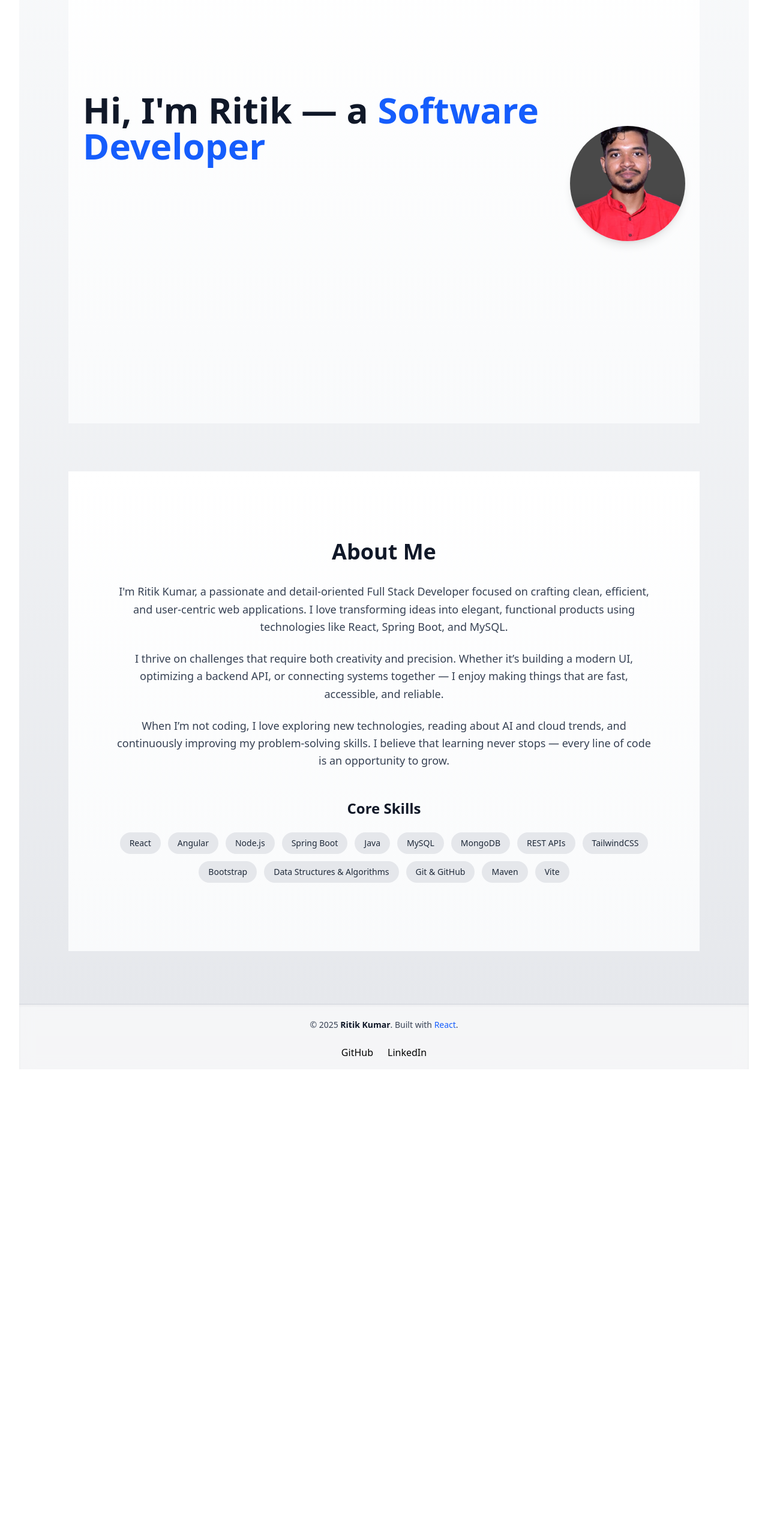
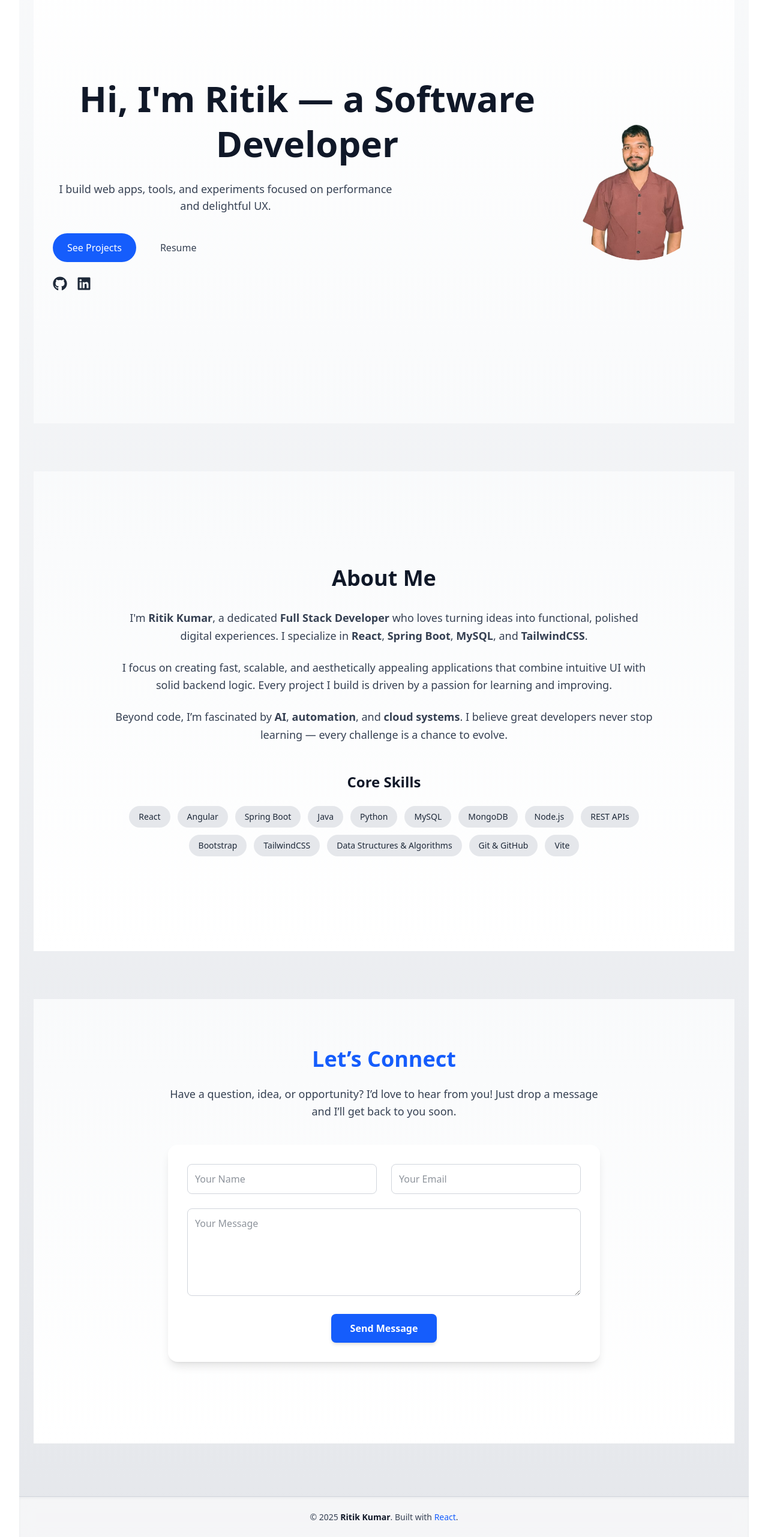
Before and after one commit to ritikdolly/Portfolio, a React (Vite) app: page / in a window 1280 px wide. Shown: the part 234-2797 px from the top of the page at 60% size. Before the commit the page ends 2049 px from the top, so only its background shows below. Built offline with nearby package versions, Linux system fonts and the light colour scheme.

Commit message:
added contact page

```diff
--- a/src/index.css
+++ b/src/index.css
@@ -11,7 +11,7 @@
 
 
 :root{
---max-w: 1100px;
+--max-w: 1300px;
 }
 
 
--- a/src/pages/Home.jsx
+++ b/src/pages/Home.jsx
@@ -1,6 +1,7 @@
 import React from 'react'
 import Hero from '../sections/Hero/Hero'
 import About from '../sections/About/About'
+import Contact from '../sections/Contact/Contact'
 
 
 export default function Home(){
@@ -8,6 +9,7 @@ return (
 <div className="space-y-20">
 <Hero />
 <About/>
+<Contact/>
 </div>
 )
 }
--- a/src/sections/About/About.jsx
+++ b/src/sections/About/About.jsx
@@ -5,48 +5,56 @@ export default function About() {
   return (
     <section
       id="about"
-      className="min-h-screen flex items-center justify-center bg-gradient-to-b from-white to-gray-50 dark:from-gray-900 dark:to-gray-800 px-6 py-20"
+      className="min-h-screen flex items-center justify-center bg-gradient-to-b from-gray-50 to-white dark:from-gray-800 dark:to-gray-900 px-6 py-20 overflow-hidden"
     >
       <motion.div
-        initial={{ opacity: 0, y: 40 }}
+        initial={{ opacity: 0, y: 60 }}
         whileInView={{ opacity: 1, y: 0 }}
-        transition={{ duration: 0.8, ease: "easeOut" }}
-        viewport={{ once: true }}
+        viewport={{ once: false, amount: 0.3 }}
+        transition={{ duration: 0.8 }}
         className="max-w-4xl mx-auto text-center"
       >
-        {/* Title */}
         <motion.h2
-          whileHover={{ scale: 1.05 }}
-          transition={{ duration: 0.3 }}
+          whileHover={{ scale: 1.05, color: "#3b82f6" }}
+          transition={{ duration: 0.4 }}
           className="text-4xl font-bold text-gray-900 dark:text-white mb-8"
         >
           About Me
         </motion.h2>
 
-        {/* Description */}
-        {[
-          `I'm Ritik Kumar, a passionate and detail-oriented Full Stack Developer focused on crafting clean, efficient, and user-centric web applications. I love transforming ideas into elegant, functional products using technologies like React, Spring Boot, and MySQL.`,
-          `I thrive on challenges that require both creativity and precision. Whether it’s building a modern UI, optimizing a backend API, or connecting systems together — I enjoy making things that are fast, accessible, and reliable.`,
-          `When I’m not coding, I love exploring new technologies, reading about AI and cloud trends, and continuously improving my problem-solving skills. I believe that learning never stops — every line of code is an opportunity to grow.`,
-        ].map((text, i) => (
-          <motion.p
-            key={i}
-            initial={{ opacity: 0, y: 20 }}
-            whileInView={{ opacity: 1, y: 0 }}
-            transition={{ delay: i * 0.2, duration: 0.7 }}
-            viewport={{ once: true }}
-            className="text-gray-700 dark:text-gray-300 leading-relaxed mb-6 text-lg"
-          >
-            {text}
-          </motion.p>
-        ))}
+        <motion.p
+          whileHover={{ scale: 1.02 }}
+          transition={{ duration: 0.3 }}
+          className="text-gray-700 dark:text-gray-300 leading-relaxed text-lg mb-6"
+        >
+          I'm <b>Ritik Kumar</b>, a dedicated <b>Full Stack Developer</b> who loves turning ideas into functional, polished digital experiences.
+          I specialize in <b>React</b>, <b>Spring Boot</b>, <b>MySQL</b>, and <b>TailwindCSS</b>.
+        </motion.p>
 
-        {/* Animated Skill Section */}
+        <motion.p
+          whileHover={{ scale: 1.02 }}
+          transition={{ duration: 0.3 }}
+          className="text-gray-700 dark:text-gray-300 leading-relaxed text-lg mb-6"
+        >
+          I focus on creating fast, scalable, and aesthetically appealing applications that combine intuitive UI with solid backend logic.
+          Every project I build is driven by a passion for learning and improving.
+        </motion.p>
+
+        <motion.p
+          whileHover={{ scale: 1.02 }}
+          transition={{ duration: 0.3 }}
+          className="text-gray-700 dark:text-gray-300 leading-relaxed text-lg"
+        >
+          Beyond code, I’m fascinated by <b>AI</b>, <b>automation</b>, and <b>cloud systems</b>.
+          I believe great developers never stop learning — every challenge is a chance to evolve.
+        </motion.p>
+
+        {/* Skills */}
         <motion.div
-          initial={{ opacity: 0, scale: 0.9 }}
+          initial={{ opacity: 0, scale: 0.8 }}
           whileInView={{ opacity: 1, scale: 1 }}
-          transition={{ delay: 0.8, duration: 0.6 }}
-          viewport={{ once: true }}
+          viewport={{ once: false, amount: 0.4 }}
+          transition={{ delay: 0.3, duration: 0.8 }}
           className="mt-12"
         >
           <h3 className="text-2xl font-semibold text-gray-900 dark:text-white mb-6">
@@ -56,44 +64,45 @@ export default function About() {
           <motion.div
             initial="hidden"
             whileInView="visible"
+            viewport={{ once: false, amount: 0.3 }}
             variants={{
               hidden: {},
               visible: {
                 transition: { staggerChildren: 0.08 },
               },
             }}
-            viewport={{ once: true }}
             className="flex flex-wrap justify-center gap-3 text-gray-800 dark:text-gray-200"
           >
             {[
               "React",
               "Angular",
-              "Node.js",
               "Spring Boot",
               "Java",
+              "Python",
               "MySQL",
               "MongoDB",
+              "Node.js",
               "REST APIs",
+              "Bootstrap",
               "TailwindCSS",
-              "Bootstrap",
               "Data Structures & Algorithms",
               "Git & GitHub",
-              "Maven",
               "Vite",
             ].map((skill, i) => (
               <motion.span
                 key={skill}
                 variants={{
-                  hidden: { opacity: 0, y: 15 },
+                  hidden: { opacity: 0, y: 20 },
                   visible: { opacity: 1, y: 0 },
                 }}
-                transition={{ duration: 0.4, delay: i * 0.05 }}
+                transition={{ duration: 0.4 }}
                 whileHover={{
-                  scale: 1.1,
-                  backgroundColor: "rgb(59,130,246)",
+                  scale: 1.2,
+                  backgroundColor: "#3b82f6",
                   color: "#fff",
+                  boxShadow: "0 0 20px rgba(59,130,246,0.6)",
                 }}
-                className="px-4 py-2 bg-gray-200 dark:bg-gray-700 rounded-full text-sm font-medium cursor-default transition"
+                className="px-4 py-2 bg-gray-200 dark:bg-gray-700 rounded-full text-sm font-medium transition cursor-pointer"
               >
                 {skill}
               </motion.span>
--- a/src/sections/Contact/Contact.jsx
+++ b/src/sections/Contact/Contact.jsx
@@ -0,0 +1,156 @@
+import { motion } from "framer-motion";
+import { useState } from "react";
+
+function Contact() {
+  const [sent, setSent] = useState(false);
+
+  const handleSubmit = (e) => {
+    setSent(true);
+    setTimeout(() => setSent(false), 4000);
+  };
+
+  return (
+    <motion.section
+      id="contact"
+      className="py-20 bg-gradient-to-b from-gray-50 to-white dark:from-gray-900 dark:to-gray-800"
+      initial={{ opacity: 0, y: 50 }}
+      whileInView={{ opacity: 1, y: 0 }}
+      transition={{ duration: 0.8 }}
+      viewport={{ once: true }}
+    >
+      <motion.div
+        className="max-w-3xl mx-auto text-center px-6"
+        initial={{ opacity: 0 }}
+        whileInView={{ opacity: 1 }}
+        transition={{ delay: 0.3, duration: 0.8 }}
+        viewport={{ once: true }}
+      >
+        <motion.h2
+          className="text-4xl font-bold text-blue-600 dark:text-blue-400 mb-6"
+          whileHover={{
+            scale: 1.05,
+            textShadow: "0px 0px 10px rgba(37,99,235,0.7)",
+          }}
+          transition={{ type: "spring", stiffness: 200 }}
+        >
+          Let’s Connect
+        </motion.h2>
+
+        <motion.p
+          className="text-gray-700 dark:text-gray-300 text-lg mb-10 leading-relaxed"
+          initial={{ opacity: 0, y: 20 }}
+          whileInView={{ opacity: 1, y: 0 }}
+          transition={{ delay: 0.4, duration: 0.7 }}
+        >
+          Have a question, idea, or opportunity?
+          I’d love to hear from you! Just drop a message and I’ll get back to you soon.
+        </motion.p>
+
+        <motion.form
+          action="https://formspree.io/f/mrboekvg"
+          method="POST"
+          onSubmit={handleSubmit}
+          className="space-y-6 bg-white dark:bg-gray-900/70 p-8 rounded-2xl shadow-lg backdrop-blur-sm relative"
+          initial={{ scale: 0.9, opacity: 0 }}
+          whileInView={{ scale: 1, opacity: 1 }}
+          transition={{ delay: 0.5, duration: 0.8 }}
+          viewport={{ once: true }}
+        >
+          <div className="grid grid-cols-1 md:grid-cols-2 gap-6">
+            <motion.input
+              type="text"
+              name="name"
+              placeholder="Your Name"
+              className="w-full p-3 rounded-lg border border-gray-300 dark:border-gray-700 bg-transparent focus:ring-2 focus:ring-blue-500 outline-none transition-all"
+              required
+              whileFocus={{ scale: 1.02 }}
+            />
+            <motion.input
+              type="email"
+              name="email"
+              placeholder="Your Email"
+              className="w-full p-3 rounded-lg border border-gray-300 dark:border-gray-700 bg-transparent focus:ring-2 focus:ring-blue-500 outline-none transition-all"
+              required
+              whileFocus={{ scale: 1.02 }}
+            />
+          </div>
+
+          <motion.textarea
+            name="message"
+            rows="5"
+            placeholder="Your Message"
+            className="w-full p-3 rounded-lg border border-gray-300 dark:border-gray-700 bg-transparent focus:ring-2 focus:ring-blue-500 outline-none transition-all"
+            required
+            whileFocus={{ scale: 1.02 }}
+          ></motion.textarea>
+
+          <motion.button
+            type="submit"
+            className="px-8 py-3 bg-blue-600 text-white font-semibold rounded-lg shadow-md hover:bg-blue-700 transition-all"
+            whileHover={{
+              scale: 1.1,
+              boxShadow: "0 0 20px rgba(37,99,235,0.6)",
+            }}
+            whileTap={{ scale: 0.9 }}
+          >
+            {sent ? "Sent ✅" : "Send Message"}
+          </motion.button>
+
+          {sent && (
+            <motion.p
+              className="absolute -bottom-10 left-1/2 transform -translate-x-1/2 text-green-600 dark:text-green-400 font-semibold"
+              initial={{ opacity: 0, y: 10 }}
+              animate={{ opacity: 1, y: 0 }}
+              transition={{ duration: 0.5 }}
+            >
+              Message sent successfully!
+            </motion.p>
+          )}
+        </motion.form>
+
+        {/* Social Links */}
+        <motion.div
+          className="flex justify-center mt-14 space-x-8 text-3xl"
+          initial={{ opacity: 0, y: 20 }}
+          whileInView={{ opacity: 1, y: 0 }}
+          transition={{ delay: 0.6, duration: 0.8 }}
+          viewport={{ once: true }}
+        >
+          {[
+            {
+              href: "https://github.com/ritikdolly",
+              icon: "fa-brands fa-github",
+            },
+            {
+              href: "https://linkedin.com/in/ritik-kumar-0a2728192/",
+              icon: "fa-brands fa-linkedin",
+            },
+            {
+              href: "mailto:ritik409kumar@gmail.com",
+              icon: "fa-solid fa-envelope",
+            },
+          ].map((item, index) => (
+            <motion.a
+              key={index}
+              href={item.href}
+              target="_blank"
+              rel="noopener noreferrer"
+              className="hover:text-blue-600 dark:hover:text-blue-400 transition-all"
+              whileHover={{
+                scale: 1.3,
+                rotate: 10,
+                y: -5,
+                textShadow: "0 0 12px rgba(37,99,235,0.8)",
+              }}
+              whileTap={{ scale: 0.9 }}
+            >
+              <i className={item.icon}></i>
+            </motion.a>
+          ))}
+        </motion.div>
+      </motion.div>
+    </motion.section>
+  );
+}
+
+export default Contact;
--- a/src/sections/Hero/Hero.jsx
+++ b/src/sections/Hero/Hero.jsx
@@ -6,103 +6,99 @@ export default function Hero() {
   return (
     <section
       id="hero"
-      className="flex flex-col md:flex-row items-center justify-center min-h-screen gap-8 px-6 py-20 bg-gradient-to-b from-white to-gray-50 dark:from-gray-900 dark:to-gray-800"
+      className="flex flex-col md:flex-row items-center justify-between min-h-screen px-8 py-20 bg-gradient-to-b from-white to-gray-50 dark:from-gray-900 dark:to-gray-800 overflow-hidden"
     >
-      {/* Text Section */}
+      {/* Left content */}
       <motion.div
-        initial={{ opacity: 0, y: 50 }}
-        whileInView={{ opacity: 1, y: 0 }}
-        transition={{ duration: 0.8, ease: "easeOut" }}
-        viewport={{ once: true }}
-        className="flex-1 text-center md:text-left"
+        initial={{ opacity: 0, x: -80 }}
+        whileInView={{ opacity: 1, x: 0 }}
+        viewport={{ once: false, amount: 0.3 }}
+        transition={{ duration: 1, ease: "easeOut" }}
+        className="flex-1 space-y-6"
       >
         <motion.h1
-          whileHover={{ scale: 1.02 }}
-          transition={{ duration: 0.3 }}
-          className="text-4xl md:text-6xl font-extrabold text-gray-900 dark:text-white"
+          whileHover={{ scale: 1.05, color: "#3b82f6" }}
+          transition={{ duration: 0.4 }}
+          className="text-4xl md:text-6xl font-extrabold leading-tight text-gray-900 dark:text-white"
         >
-          Hi, I'm Ritik — a{" "}
-          <span className="text-blue-600 dark:text-blue-400">Software Developer</span>
+          Hi, I'm Ritik — a Software Developer
         </motion.h1>
 
         <motion.p
-          initial={{ opacity: 0 }}
-          animate={{ opacity: 1 }}
-          transition={{ delay: 0.3, duration: 0.8 }}
-          className="mt-4 max-w-xl mx-auto md:mx-0 text-gray-700 dark:text-gray-300"
+          initial={{ opacity: 0, y: 20 }}
+          whileInView={{ opacity: 1, y: 0 }}
+          transition={{ delay: 0.2, duration: 0.8 }}
+          className="text-gray-700 dark:text-gray-300 text-lg max-w-xl"
         >
-          I build web apps, tools, and experiments focused on performance and
-          delightful user experience.
+          I build web apps, tools, and experiments focused on performance and delightful UX.
         </motion.p>
 
-        {/* Buttons */}
-        <motion.div
-          initial={{ opacity: 0 }}
-          animate={{ opacity: 1 }}
-          transition={{ delay: 0.5 }}
-          className="mt-6 flex justify-center md:justify-start gap-4"
-        >
+        <div className="flex gap-4 mt-8">
           <motion.a
-            whileHover={{ scale: 1.05 }}
             href="#projects"
-            className="px-5 py-3 bg-blue-600 text-white rounded-lg shadow hover:bg-blue-700 transition"
+            whileHover={{
+              scale: 1.1,
+              boxShadow: "0 0 20px rgba(59,130,246,0.6)",
+            }}
+            transition={{ duration: 0.3 }}
+            className="px-6 py-3 bg-blue-600 text-white rounded-full font-medium hover:bg-blue-700"
           >
             See Projects
           </motion.a>
+
           <motion.a
-            whileHover={{ scale: 1.05 }}
             href="/resume.pdf"
             target="_blank"
-            className="px-5 py-3 border border-gray-400 dark:border-gray-600 rounded-lg hover:bg-gray-200 dark:hover:bg-gray-700 transition"
+            whileHover={{
+              scale: 1.1,
+              boxShadow: "0 0 20px rgba(255,255,255,0.4)",
+            }}
+            transition={{ duration: 0.3 }}
+            className="px-6 py-3 text-gray-700 dark:text-gray-300 rounded-full font-medium hover:bg-gray-200 dark:hover:bg-gray-700"
           >
             Resume
           </motion.a>
-        </motion.div>
+        </div>
 
-        {/* Social Links */}
-        <motion.div
-          initial={{ opacity: 0 }}
-          animate={{ opacity: 1 }}
-          transition={{ delay: 0.7 }}
-          className="mt-6 flex justify-center md:justify-start gap-5"
-        >
+        <div className="flex gap-4 mt-6 text-2xl">
           <motion.a
             href="https://github.com/ritikdolly"
             target="_blank"
-            aria-label="GitHub"
-            whileHover={{ scale: 1.2, rotate: 10 }}
+            whileHover={{ scale: 1.2, rotate: 10, color: "#3b82f6" }}
             transition={{ type: "spring", stiffness: 300 }}
-            className="text-gray-600 dark:text-gray-300 hover:text-blue-600 dark:hover:text-blue-400"
           >
-            <FaGithub size={24} />
+            <FaGithub />
           </motion.a>
-
           <motion.a
             href="https://www.linkedin.com/in/ritik-kumar-0a2728192/"
             target="_blank"
-            aria-label="LinkedIn"
-            whileHover={{ scale: 1.2, rotate: -10 }}
+            whileHover={{ scale: 1.2, rotate: -10, color: "#0e76a8" }}
             transition={{ type: "spring", stiffness: 300 }}
-            className="text-gray-600 dark:text-gray-300 hover:text-blue-600 dark:hover:text-blue-400"
           >
-            <FaLinkedin size={24} />
+            <FaLinkedin />
           </motion.a>
-        </motion.div>
+        </div>
       </motion.div>
 
-      {/* Profile Image */}
+      {/* Profile Image with 3D tilt and NO border */}
       <motion.div
-        initial={{ opacity: 0, scale: 0.8 }}
-        whileInView={{ opacity: 1, scale: 1 }}
-        transition={{ delay: 0.3, duration: 0.8, ease: "easeOut" }}
-        viewport={{ once: true }}
-        whileHover={{ scale: 1.05, rotate: 2 }}
-        className="w-48 h-48 rounded-full overflow-hidden bg-gray-100 flex-shrink-0 shadow-lg"
+        initial={{ opacity: 0, scale: 0.8, rotateY: 10 }}
+        whileInView={{ opacity: 1, scale: 1, rotateY: 0 }}
+        whileHover={{
+          rotateY: 15,
+          rotateX: 5,
+          scale: 1.08,
+          boxShadow: "0 20px 40px rgba(59,130,246,0.3)",
+        }}
+        viewport={{ once: false, amount: 0.4 }}
+        transition={{ duration: 0.8, type: "spring" }}
+        className="w-56 h-56 md:w-64 md:h-64 rounded-full overflow-hidden mt-10 md:mt-0 bg-transparent"
+        style={{ transformStyle: "preserve-3d", perspective: 1000 }}
       >
         <img
-          src="/src/assets/images/ritik.png"
-          alt="profile"
-          className="w-full h-full object-cover"
+          src="/src/assets/images/ritikKr.png"
+          alt="Ritik Kumar"
+          className="w-full h-full object-cover rounded-full"
         />
       </motion.div>
     </section>
--- a/src/sections/Resume/Resume.jsx
+++ b/src/sections/Resume/Resume.jsx
@@ -0,0 +1,7 @@
+import React from 'react'
+
+export const Resume = () => {
+  return (
+    <div>Resume</div>
+  )
+}
```
Also changed, not shown: src/assets/images/RitikKumar.png (added), src/assets/images/ritikKr.png (added).
